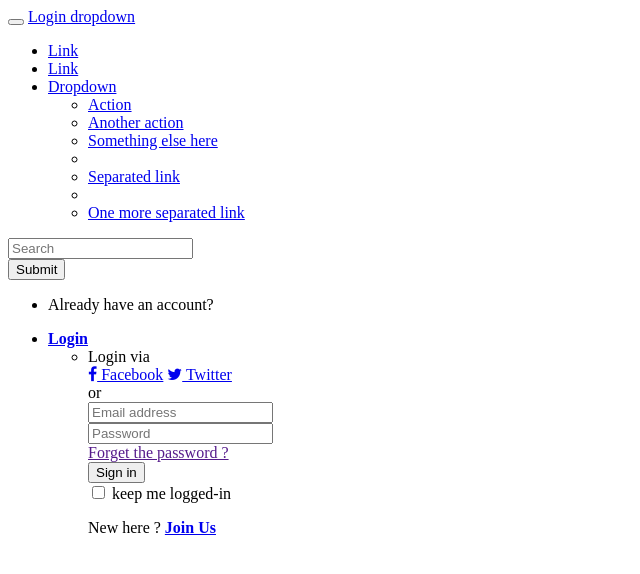
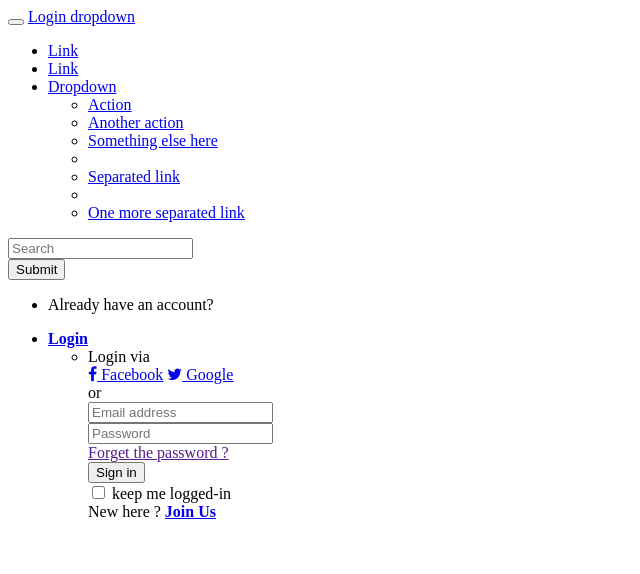
Before and after one commit to param17/param17.github.io, a website: page pay.html in a window 1280 px wide. Shown: the whole page, without its empty margins (0-640 px from the left). Drawn offline with Linux system fonts and the light colour scheme.

Commit message:
Adding payment page

```diff
--- a/pay.html
+++ b/pay.html
@@ -1,4 +1,10 @@
-<link href="//maxcdn.bootstrapcdn.com/font-awesome/4.2.0/css/font-awesome.min.css" rel="stylesheet">
+<!DOCTYPE html>
+<html lang="en">
+<head>
+    <title>CUWallet Login</title>
+	<link href="//maxcdn.bootstrapcdn.com/font-awesome/4.2.0/css/font-awesome.min.css" rel="stylesheet">
+
+</head>
 <body>
 
 <nav class="navbar navbar-default navbar-inverse" role="navigation">
@@ -49,7 +55,7 @@
 								Login via
 								<div class="social-buttons">
 									<a href="#" class="btn btn-fb"><i class="fa fa-facebook"></i> Facebook</a>
-									<a href="#" class="btn btn-tw"><i class="fa fa-twitter"></i> Twitter</a>
+									<a href="#" class="btn btn-tw"><i class="fa fa-twitter"></i> Google</a>
 								</div>
                                 or
 								 <form class="form" role="form" method="post" action="login" accept-charset="UTF-8" id="login-nav">
@@ -86,3 +92,5 @@
 
 
 </body>
+
+</html>
```
Also changed, not shown: index.html (+1 -1 lines).
